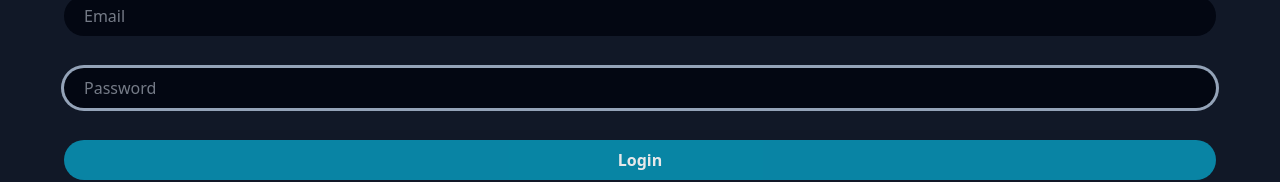
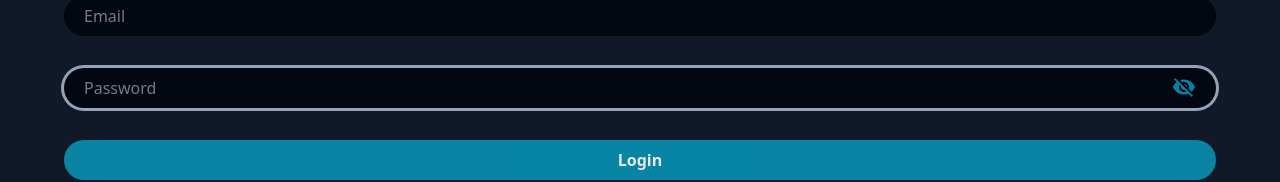
Before and after one commit to adiMallya/fitigue, a React (Vite) app: page /login in a window 1280 px wide. Shown: the part 160-342 px from the top of the page. Built offline with nearby package versions, Linux system fonts and the light colour scheme.

Commit message:
feat: password visibility

```diff
--- a/src/features/auth/components/LoginForm.tsx
+++ b/src/features/auth/components/LoginForm.tsx
@@ -1,6 +1,7 @@
 import { useState, useEffect } from "react";
 import { useDispatch, useSelector } from "react-redux";
 import { useNavigate } from "react-router-dom";
+import { Visibility, VisibilityOff } from "@mui/icons-material";
 import { RootState, ThunkAppDispatch } from "src/shared";
 import { login } from "../authActions";
 
@@ -41,7 +42,7 @@ const LoginPage = (): JSX.Element => {
 
   useEffect(() => {
     isAuthenticated && navigate("/", { replace: true });
-  }, [dispatch, isAuthenticated]);
+  }, [isAuthenticated, navigate]);
 
   return (
     <div className="min-w-20 flex flex-col items-center gap-8 my-8 mx-auto py-8 px-16 dark:text-white">
@@ -62,7 +63,6 @@ const LoginPage = (): JSX.Element => {
             placeholder="Email"
             onChange={handleInputChange}
             value={formData.email}
-            // required
             autoFocus
             aria-label="email"
           />
@@ -74,16 +74,25 @@ const LoginPage = (): JSX.Element => {
         </div>
         <div className="relative dark:bg-gray-950 rounded-full h-10">
           <input
-            type="password"
+            type={showPassword ? 'text' : 'password'}
             className="w-full h-full bg-transparent py-2 px-5 rounded-full border-none outline-none text text-slate-300 focus:ring dark:focus:ring-slate-400 placeholder:opacity-75"
             name="password"
             placeholder="Password"
             onChange={handleInputChange}
             value={formData.password}
-            // required
             autoFocus
             aria-label="password"
           />
+          <div className="absolute bottom-3 right-6 w-5 h-5 flex items-center cursor-pointer">
+            <span
+              className="background-transparent text-cyan-600 font-semibold opacity-90 hover:opacity-100 cursor-pointer"
+              onClick={handleShowPassword}
+              aria-label="Icon"
+              role="button"
+            >
+              {showPassword ? <Visibility/> : <VisibilityOff/>}
+            </span>
+          </div>
           {error ? (
             <div className="absolute -bottom-5 left-1 text-xs text-red-400">
               {error}
```
